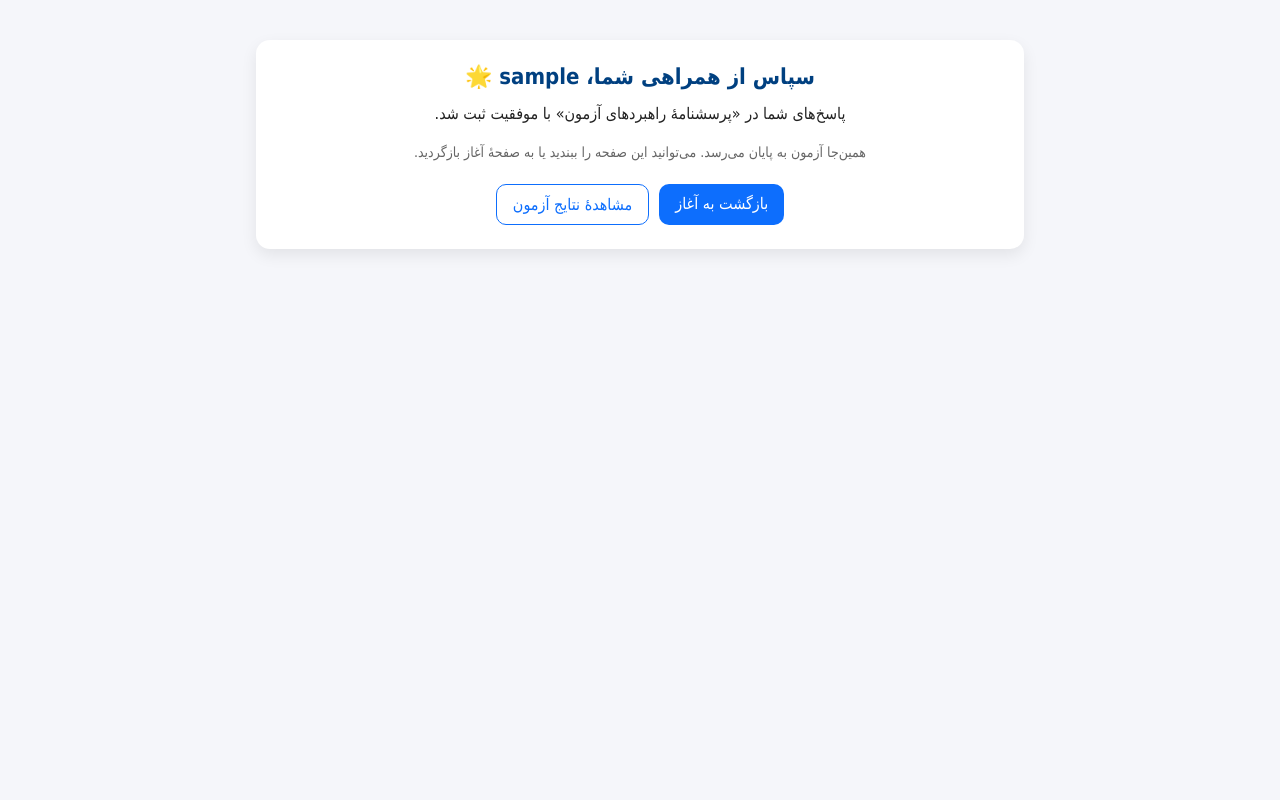
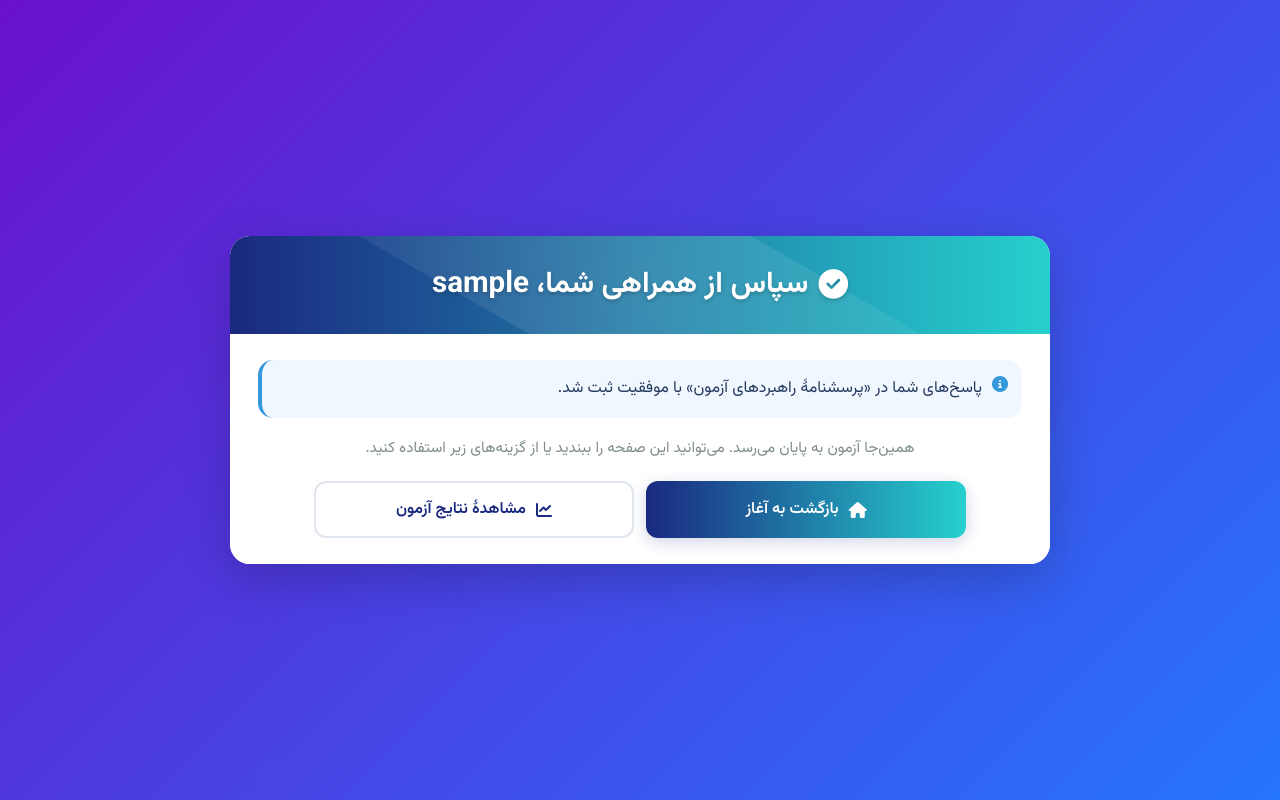
Before and after one commit to mojtabaalmasi/adaptive_test, a Flask app: page /thank_you in a window 1280 px wide. Run offline with Flask 3, Linux system fonts and the light colour scheme; the visitor is signed in with stand-in values (Sample User, id 1); parts of the project's set-up code (start-up, migrations or seed data) failed here and were passed over; some libraries are stand-ins or nearby versions; some web fonts are replaced.

Commit message:
Update thank_you.html

```diff
--- a/templates/thank_you.html
+++ b/templates/thank_you.html
@@ -4,32 +4,195 @@
   <meta charset="UTF-8" />
   <meta name="viewport" content="width=device-width, initial-scale=1" />
   <title>سپاس از شما</title>
-  <link href="https://cdn.jsdelivr.net/gh/rastikerdar/vazirmatn-font@latest/dist/font-face.css" rel="stylesheet" type="text/css" />
+
+  <link href="https://fonts.googleapis.com/css2?family=Vazirmatn:wght@300;400;500;600;700&display=swap" rel="stylesheet">
+  <link rel="stylesheet" href="https://cdnjs.cloudflare.com/ajax/libs/font-awesome/6.4.0/css/all.min.css">
+
   <style>
-    :root{ --bg:#f5f6fa; --card:#fff; --text:#222; --muted:#666; --brand:#0d6efd; --shadow:0 6px 16px rgba(0,0,0,.08); --radius:14px; }
-    *{box-sizing:border-box}
-    body{font-family:Vazirmatn, Tahoma, sans-serif;background:var(--bg);color:var(--text);margin:0}
-    .container{max-width:800px;margin:40px auto;padding:0 16px}
-    .card{background:var(--card);border-radius:var(--radius);box-shadow:var(--shadow);padding:24px;text-align:center}
-    h1{font-size:22px;color:#004080;margin:0 0 10px}
-    p{margin:0 0 10px;line-height:1.9}
-    .muted{color:var(--muted);font-size:14px}
-    .actions{margin-top:18px;display:flex;gap:10px;justify-content:center;flex-wrap:wrap}
-    .btn{display:inline-block;background:var(--brand);color:#fff;text-decoration:none;border:0;border-radius:10px;padding:10px 16px;cursor:pointer}
-    .btn-outline{background:#fff;color:var(--brand);border:1px solid var(--brand)}
+    *{
+      margin:0;
+      padding:0;
+      box-sizing:border-box;
+      font-family:'Vazirmatn','Vazir',Tahoma,sans-serif;
+    }
+
+    body{
+      background: linear-gradient(135deg, #6a11cb 0%, #2575fc 100%);
+      color:#333;
+      min-height:100vh;
+      padding:20px;
+      display:flex;
+      justify-content:center;
+      align-items:center;
+    }
+
+    .container{
+      width:100%;
+      max-width: 820px;
+      background:#fff;
+      border-radius:20px;
+      overflow:hidden;
+      box-shadow:0 15px 50px rgba(0,0,0,0.2);
+      animation: fadeIn .8s ease;
+      text-align:center;
+    }
+
+    .header{
+      background: linear-gradient(90deg, #1a2980 0%, #26d0ce 100%);
+      color:#fff;
+      padding:26px 28px;
+      position:relative;
+      overflow:hidden;
+    }
+    .header::before{
+      content:"";
+      position:absolute;
+      top:-50%;
+      left:-50%;
+      width:200%;
+      height:200%;
+      background: radial-gradient(circle, rgba(255,255,255,0.12) 0%, rgba(255,255,255,0) 70%);
+      transform: rotate(30deg);
+    }
+
+    .header h1{
+      position:relative;
+      z-index:2;
+      font-size:1.85rem;
+      margin:0;
+      text-shadow:0 2px 4px rgba(0,0,0,0.2);
+      display:flex;
+      align-items:center;
+      justify-content:center;
+      gap:10px;
+      flex-wrap:wrap;
+    }
+
+    .content{
+      padding:26px 28px;
+      background:#fff;
+    }
+
+    .note{
+      background:#f0f7ff;
+      border-radius:15px;
+      padding:14px 14px;
+      border-left:4px solid #3498db;
+      color:#23395d;
+      display:flex;
+      gap:10px;
+      align-items:flex-start;
+      line-height:1.9;
+      text-align:right;
+      margin-bottom:16px;
+    }
+    .note i{ color:#3498db; margin-top:2px; }
+
+    p{
+      margin:0 0 10px;
+      line-height:1.9;
+      color:#2c3e50;
+      font-size:1rem;
+    }
+
+    .muted{
+      color:#7f8c8d;
+      font-size:0.95rem;
+      line-height:1.9;
+      margin-top:6px;
+    }
+
+    .actions{
+      margin-top:18px;
+      display:flex;
+      gap:12px;
+      justify-content:center;
+      flex-wrap:wrap;
+    }
+
+    .btn{
+      flex: 1 0 220px;
+      max-width: 320px;
+      display:inline-flex;
+      align-items:center;
+      justify-content:center;
+      gap:10px;
+      text-decoration:none;
+      border:none;
+      border-radius:12px;
+      padding:14px 16px;
+      font-size:1rem;
+      font-weight:600;
+      cursor:pointer;
+      transition: all .3s ease;
+    }
+
+    .btn-primary{
+      background: linear-gradient(90deg, #1a2980 0%, #26d0ce 100%);
+      color:#fff;
+      box-shadow:0 4px 15px rgba(26,41,128,0.2);
+    }
+    .btn-primary:hover{
+      transform: translateY(-3px);
+      box-shadow:0 7px 20px rgba(26,41,128,0.3);
+    }
+
+    .btn-outline{
+      background:#fff;
+      color:#1a2980;
+      border:2px solid #e0e6ed;
+    }
+    .btn-outline:hover{
+      transform: translateY(-2px);
+      box-shadow:0 6px 16px rgba(0,0,0,0.08);
+      border-color:#cfe2ff;
+    }
+
+    @keyframes fadeIn{
+      from{ opacity:0; transform: translateY(20px); }
+      to{ opacity:1; transform: translateY(0); }
+    }
+
+    @media (max-width: 768px){
+      body{ padding:10px; }
+      .container{ border-radius:15px; }
+      .header{ padding:20px; }
+      .header h1{ font-size:1.45rem; }
+      .content{ padding:20px; }
+      .btn{ flex: 1 0 100%; max-width: 100%; }
+    }
   </style>
 </head>
+
 <body>
   <div class="container">
-    <div class="card">
-      <h1>سپاس از همراهی شما، {{ user_name }} 🌟</h1>
-      <p>پاسخ‌های شما در «پرسشنامهٔ راهبردهای آزمون» با موفقیت ثبت شد.</p>
-      <p class="muted">همین‌جا آزمون به پایان می‌رسد. می‌توانید این صفحه را ببندید یا به صفحهٔ آغاز بازگردید.</p>
+
+    <div class="header">
+      <h1><i class="fas fa-circle-check"></i> سپاس از همراهی شما، {{ user_name }}</h1>
+    </div>
+
+    <div class="content">
+      <div class="note">
+        <i class="fas fa-circle-info"></i>
+        <div>پاسخ‌های شما در «پرسشنامهٔ راهبردهای آزمون» با موفقیت ثبت شد.</div>
+      </div>
+
+      <p class="muted">
+        همین‌جا آزمون به پایان می‌رسد. می‌توانید این صفحه را ببندید یا از گزینه‌های زیر استفاده کنید.
+      </p>
+
       <div class="actions">
-        <a class="btn" href="{{ url_for('index') }}">بازگشت به آغاز</a>
-        <a class="btn btn-outline" href="{{ url_for('result') }}">مشاهدهٔ نتایج آزمون</a>
+        <a class="btn btn-primary" href="{{ url_for('index') }}">
+          <i class="fas fa-house"></i>
+          بازگشت به آغاز
+        </a>
+        <a class="btn btn-outline" href="{{ url_for('result') }}">
+          <i class="fas fa-chart-line"></i>
+          مشاهدهٔ نتایج آزمون
+        </a>
       </div>
     </div>
+
   </div>
 </body>
 </html>
```
